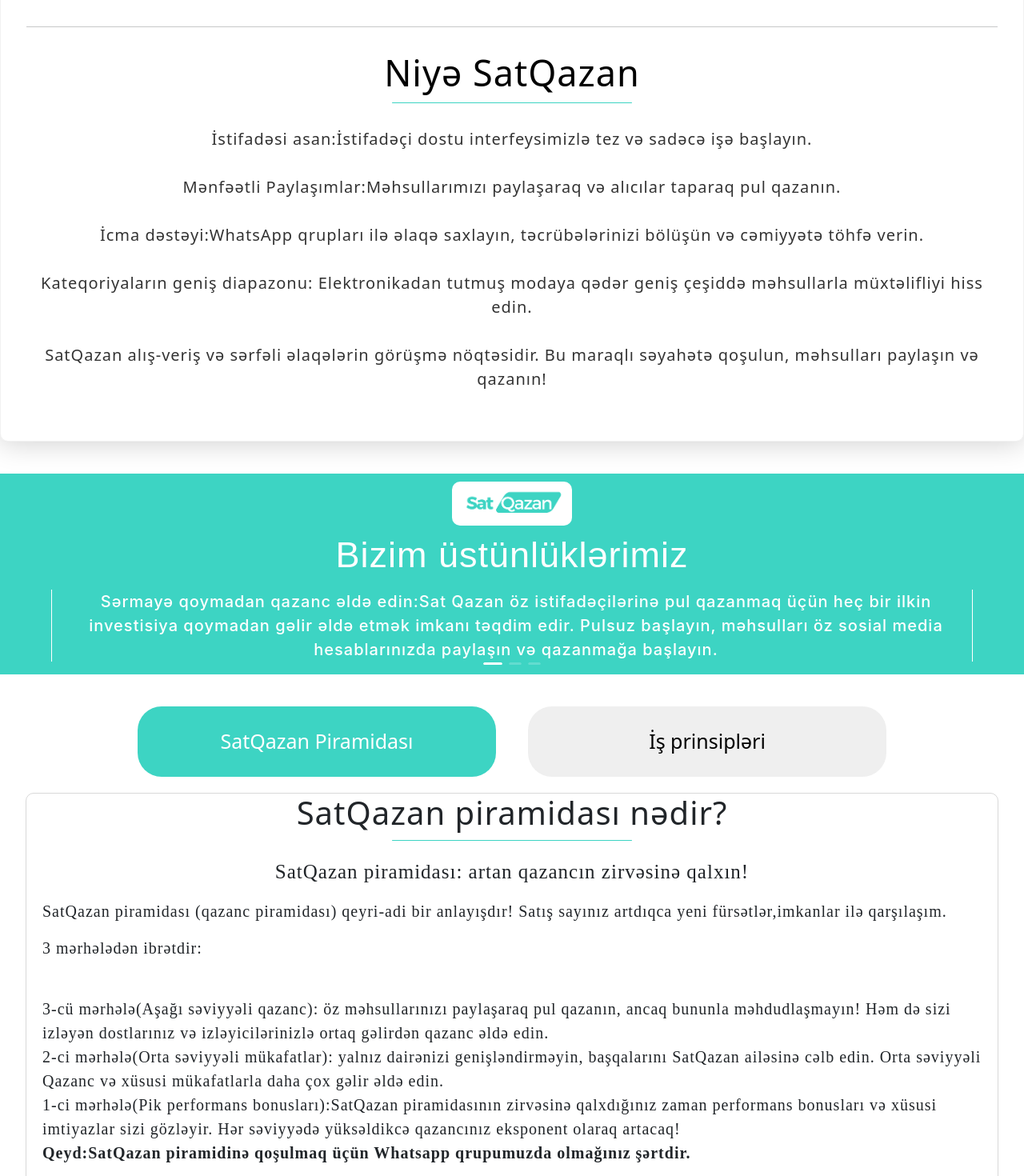
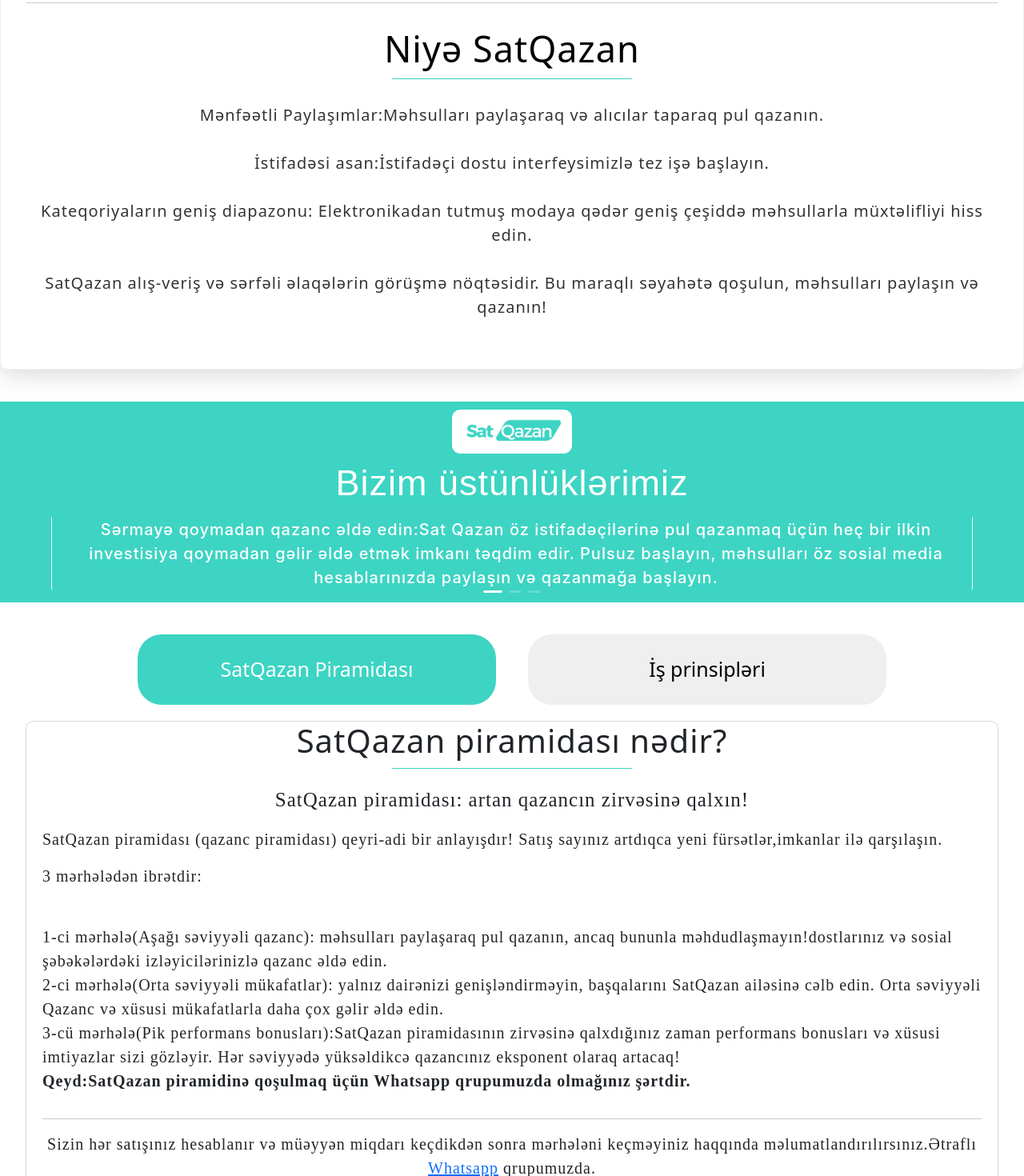
Before and after one commit to rashadibra/Sat_qazan, a React (Create React App) app in the folder sat_qazan/: page / in a window 1280 px wide. Shown: the part 1220-2690 px from the top of the page at 80% size. Built offline with nearby package versions, Linux system fonts and the light colour scheme.

Commit message:
yenilendi

```diff
--- a/sat_qazan/src/components/Main/MainComponents/About/Rules/Rules.jsx
+++ b/sat_qazan/src/components/Main/MainComponents/About/Rules/Rules.jsx
@@ -14,7 +14,7 @@ SatQazan piramidası: artan qazancın zirvəsinə qalxın!
   <p>SatQazan piramidası (qazanc piramidası) qeyri-adi bir anlayışdır! Satış sayınız artdıqca yeni fürsətlər,imkanlar ilə qarşılaşın.</p>
   <p>3 mərhələdən ibrətdir: </p>
   <p>
-    1-ci mərhələ(Aşağı səviyyəli qazanc): məhsullarımızı paylaşaraq pul qazanın, ancaq bununla məhdudlaşmayın!dostlarınız və sosial şəbəkələrdəki izləyicilərinizlə qazanc əldə edin.
+    1-ci mərhələ(Aşağı səviyyəli qazanc): məhsulları paylaşaraq pul qazanın, ancaq bununla məhdudlaşmayın!dostlarınız və sosial şəbəkələrdəki izləyicilərinizlə qazanc əldə edin.
     <br />
     2-ci mərhələ(Orta səviyyəli mükafatlar): yalnız dairənizi genişləndirməyin, başqalarını SatQazan ailəsinə cəlb edin. Orta səviyyəli Qazanc və xüsusi mükafatlarla daha çox gəlir əldə edin.
 <br />
@@ -32,17 +32,17 @@ const businessPrinciples = `<div class="rulesTitle scroll-reveal">
 </div>
 <div class="rulesInfo">
 <p>
-1)Məhsulları izlə: Üzvünüz satış və qazanc proqramına qoşulub, təklif olunan məhsulları baxmağa və tanımağa başlayır.
+1)Məhsulları izlə:satış və qazanc proqramına qoşulun, təklif olunan məhsulları baxmağa və tanımağa başlayın.
 <br />
-2)Məhsul Şəkil və Xüsusiyyətlərinin Paylaşılması: Üzv, istədiyi məhsulun şəkil və xüsusiyyətlərini götürərək, öz sosial media hesabında paylaşmağa qərar verir. Bu, məhsulun tanıtımına yardım edir.
+2)Məhsul Şəkil və Xüsusiyyətlərinin Paylaşın:İstədiyi məhsulun şəkil və xüsusiyyətlərini götürərək, öz sosial media hesabında paylaşın. Bu, məhsulun tanıtımına yardım edin.
 <br />
-3)Yönləndirilmiş Alıcılar: siz, paylaşdığınız məhsulları ətrafınızda maraqlanan və məhsulu almağa qərar verən alıcıları tapmağa çalışırsız. Bu, sizin məhsulların satışından pul qazanmanıza imkan verir.
+3)Yönləndirilmiş Alıcılar:Paylaşdığınız məhsulları ətrafınızda maraqlanan və məhsulu almağa qərar verən alıcıları tapmağa çalışın. Bu, sizin məhsulların satışından pul qazanmanıza imkan verir.
 <br />
-4)Alıcıları Bizə Yönləndirir: Üzv, potensial alıcıları bizim tərəfə yönləndirir. Bu, alıcıların məhsulu almağa qərar verməsi üçün bir kömək və təsiri təmin edir.
+4)Alıcıları Bizə Yönləndirir:Potensial alıcıları bizim tərəfə yönləndirin. Bu, alıcıların məhsulu almağa qərar verməsi üçün bir kömək və təsiri təmin edir.
 <br />
-5)Məhsulu Təslim etmə və Ödəniş Almaq: Biz, üzvün təqdim etdiyi alıcıya məhsulu təqdim edirik və müqavilədə nəzərdə tutulan ödənişi qəbul edirik.
+5)Məhsulu Təslim etmə və Ödəniş Almaq: Biz, sizin təqdim etdiyiniz alıcıya məhsulu təqdim edirik və nəzərdə tutulan ödənişi qəbul edirik.
 <br />
-6)Anında Ödəniş: Üzvün əldə etdiyi qazancı mümkün olan ən qısa müddət ərzində ödəmək üçün tədbirlər görürük.
+6)Anında Ödəniş: Sizin əldə etdiyiniz qazancı mümkün olan ən qısa müddət ərzində ödənilir.
 </p>
 </div>`;
 
@@ -128,29 +128,22 @@ function Rules() {
           SatQazan piramidası: artan qazancın zirvəsinə qalxın!
         </p>
         <p>
-          SatQazan piramidası (qazanc piramidası) qeyri-adi bir anlayışdır!
-          Satış sayınız artdıqca yeni fürsətlər,imkanlar ilə qarşılaşım.
+        SatQazan piramidası (qazanc piramidası) qeyri-adi bir anlayışdır! Satış sayınız artdıqca yeni fürsətlər,imkanlar ilə qarşılaşın.
         </p>
         <p>3 mərhələdən ibrətdir: </p>
         <p>
 
           <br />
 
-            3-cü mərhələ(Aşağı səviyyəli qazanc): öz məhsullarınızı paylaşaraq
-          pul qazanın, ancaq bununla məhdudlaşmayın! Həm də sizi izləyən
-          dostlarınız və izləyicilərinizlə ortaq gəlirdən qazanc əldə edin.
+          1-ci mərhələ(Aşağı səviyyəli qazanc): məhsulları paylaşaraq pul qazanın,
+          ancaq bununla məhdudlaşmayın!dostlarınız və sosial şəbəkələrdəki izləyicilərinizlə qazanc əldə edin.
 
           <br />
-         2-ci mərhələ(Orta səviyyəli mükafatlar): yalnız dairənizi
-          genişləndirməyin, başqalarını SatQazan ailəsinə cəlb edin. Orta
-          səviyyəli Qazanc və xüsusi mükafatlarla daha çox gəlir əldə edin.
+          2-ci mərhələ(Orta səviyyəli mükafatlar): yalnız dairənizi genişləndirməyin, başqalarını SatQazan ailəsinə cəlb edin. Orta səviyyəli Qazanc və xüsusi mükafatlarla daha çox gəlir əldə edin.
 
           <br />
 
-            1-ci mərhələ(Pik performans bonusları):SatQazan piramidasının
-          zirvəsinə qalxdığınız zaman performans bonusları və xüsusi
-          imtiyazlar sizi gözləyir. Hər səviyyədə yüksəldikcə qazancınız
-          eksponent olaraq artacaq!
+          3-cü mərhələ(Pik performans bonusları):SatQazan piramidasının zirvəsinə qalxdığınız zaman performans bonusları və xüsusi imtiyazlar sizi gözləyir. Hər səviyyədə yüksəldikcə qazancınız eksponent olaraq artacaq!
           <br />
          <b>
 Qeyd:SatQazan piramidinə qoşulmaq üçün Whatsapp qrupumuzda olmağınız şərtdir.</b>
--- a/sat_qazan/src/components/Main/MainComponents/About/SatQazan/SatQazan.jsx
+++ b/sat_qazan/src/components/Main/MainComponents/About/SatQazan/SatQazan.jsx
@@ -58,15 +58,15 @@ function SatQazan() {
               <div className='TitleLine' style={{margin:'10px auto'}}>
               </div>
                </h1 >
-       <p className='slide-from-right' style={{textAlign:'center',margin:'30px 0'}}>SatQazan, qeyri-adi alış-veriş təcrübəsi və heç bir maliyyə dəstəyi olmadan pul qazanmaq fürsəti təklif edən onlayn satış platformasıdır. Saytımızda Linkləri yerləşdirilmiş sosial şəbəkələrimizə qoşulub məhsulları paylaşaraq, alıcı taparaq pul qazana bilərsiniz.</p>
+       <p className='slide-from-right' style={{textAlign:'center',margin:'30px 0'}}>SatQazan heç bir maliyyə dəstəyi olmadan pul qazanmaq fürsəti təklif edən onlayn satış platformasıdır. Saytımızda linkləri yerləşdirilmiş sosial şəbəkələrimizə qoşulun və məhsulları paylaşaraq, alıcı taparaq pul qazaın.</p>
          <br />
          <hr />
 
          <h1 className='from-top' style={{textAlign:'center',margin:'30px 0'}}>Niyə SatQazan <br /><div className='TitleLine' style={{margin:'10px auto'}}>
               </div> </h1>
-         <p className='slide-from-left' style={{textAlign:'center',margin:'30px 0'}}>İstifadəsi asan:İstifadəçi dostu interfeysimizlə tez və sadəcə işə başlayın.</p>
-         <p className='slide-from-right' style={{textAlign:'center',margin:'30px 0'}}> Mənfəətli Paylaşımlar:Məhsullarımızı paylaşaraq və alıcılar taparaq pul qazanın. </p>
-         <p className='slide-from-left' style={{textAlign:'center',margin:'30px 0'}}>İcma dəstəyi:WhatsApp qrupları ilə əlaqə saxlayın, təcrübələrinizi bölüşün və cəmiyyətə töhfə verin.</p>
+         <p className='slide-from-left' style={{textAlign:'center',margin:'30px 0'}}>Mənfəətli Paylaşımlar:Məhsulları paylaşaraq və alıcılar taparaq pul qazanın.</p>
+         <p className='slide-from-right' style={{textAlign:'center',margin:'30px 0'}}>İstifadəsi asan:İstifadəçi dostu interfeysimizlə tez işə başlayın.  </p>
+         {/* <p className='slide-from-left' style={{textAlign:'center',margin:'30px 0'}}>İcma dəstəyi:WhatsApp qrupuna  ilə əlaqə saxlayın, təcrübələrinizi bölüşün və cəmiyyətə töhfə verin.</p> */}
          <p className='slide-from-right' style={{textAlign:'center',margin:'30px 0'}}>Kateqoriyaların geniş diapazonu: Elektronikadan tutmuş modaya qədər geniş çeşiddə məhsullarla müxtəlifliyi hiss edin.</p>
          <span className="Diqqet slide-from-left"><p style={{textAlign:'center',margin:'30px 0'}}>SatQazan alış-veriş və sərfəli əlaqələrin görüşmə nöqtəsidir. Bu maraqlı səyahətə qoşulun, məhsulları paylaşın və qazanın!</p></span>
 
```
